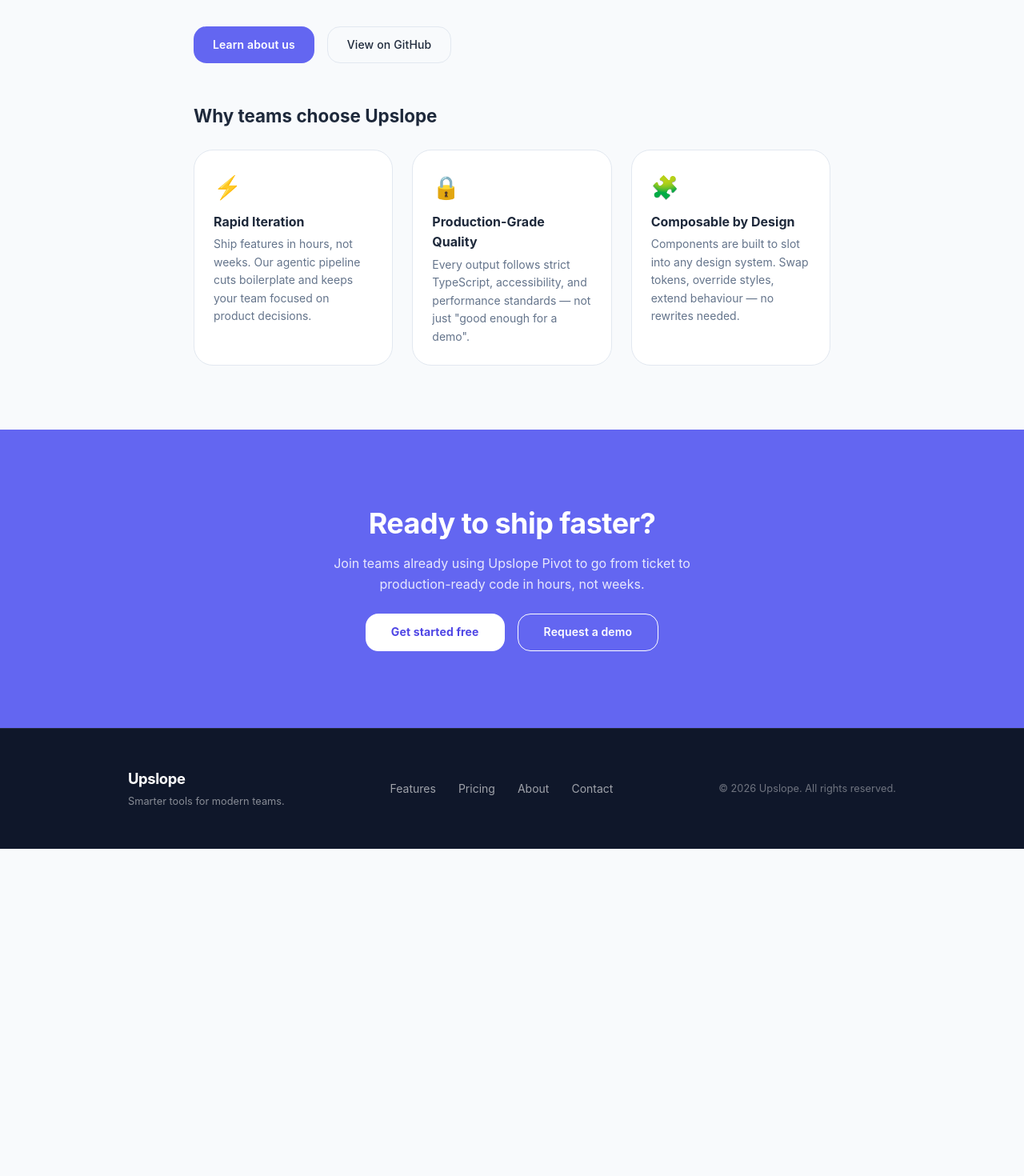
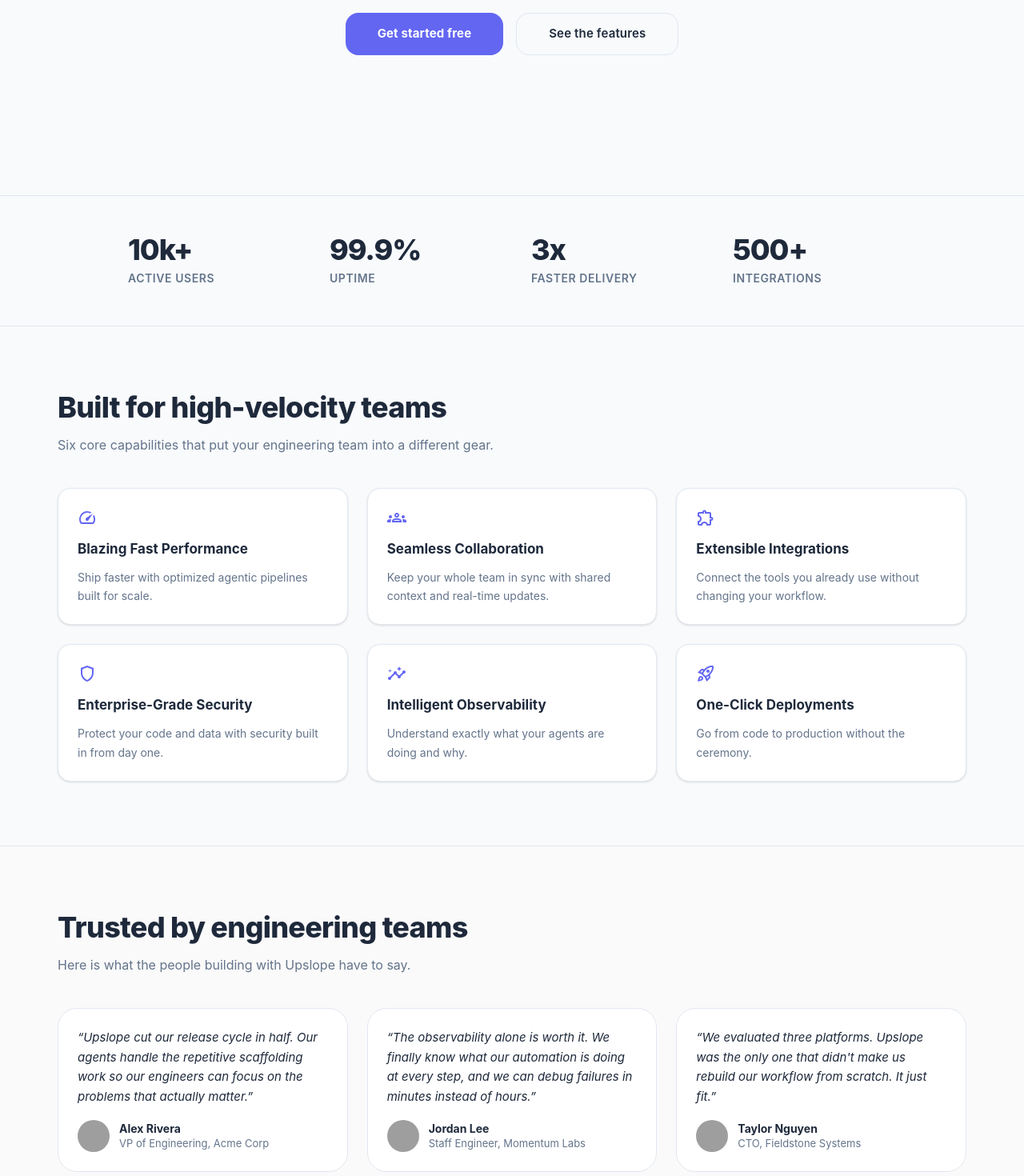
Before and after one commit to lenny-upslopepivot/kiro-test, a React (Vite) app: page / in a window 1280 px wide. Shown: the part 460-1930 px from the top of the page at 80% size. Before the commit the page ends 1521 px from the top, so only its background shows below. Built offline with nearby package versions, Linux system fonts and the light colour scheme; grey boxes are pictures that could not be loaded.

Commit message:
[IRN-53] feat: Landing Page Assembly

```diff
--- a/src/App.tsx
+++ b/src/App.tsx
@@ -1,7 +1,7 @@
 import { BrowserRouter, Route, Routes } from 'react-router-dom'
 import { ThemeContextProvider } from '@/lib'
 import { PageShell } from '@/components'
-import { Home, Features, Pricing, About, Contact, Demo, NotFound } from '@/pages'
+import { Landing, Features, Pricing, About, Contact, Demo, NotFound } from '@/pages'
 
 export const App = () => {
   return (
@@ -9,7 +9,7 @@ export const App = () => {
       <BrowserRouter>
         <Routes>
           <Route element={<PageShell />}>
-            <Route path="/" element={<Home />} />
+            <Route path="/" element={<Landing />} />
             <Route path="/features" element={<Features />} />
             <Route path="/pricing" element={<Pricing />} />
             <Route path="/about" element={<About />} />
--- /dev/null
+++ b/src/pages/Landing/Landing.tsx
@@ -0,0 +1,116 @@
+import { type ReactNode } from 'react'
+import { Box, Typography } from '@mui/material'
+import Grid from '@mui/material/Grid2'
+import SpeedOutlined from '@mui/icons-material/SpeedOutlined'
+import GroupsOutlined from '@mui/icons-material/GroupsOutlined'
+import ExtensionOutlined from '@mui/icons-material/ExtensionOutlined'
+import ShieldOutlined from '@mui/icons-material/ShieldOutlined'
+import InsightsOutlined from '@mui/icons-material/InsightsOutlined'
+import RocketLaunchOutlined from '@mui/icons-material/RocketLaunchOutlined'
+import { HeroSection, StatsBar, FeatureCard, TestimonialCard, CtaBanner } from '@/components'
+import statsData from '@/assets/data/stats.json'
+import featuresData from '@/assets/data/features.json'
+import testimonialsData from '@/assets/data/testimonials.json'
+import {
+  landingStyles,
+  LANDING_HERO,
+  LANDING_CTA,
+  FEATURES_SECTION,
+  TESTIMONIALS_SECTION,
+  type FeatureItem,
+  type TestimonialItem,
+} from './landing-helpers'
+
+// ---------------------------------------------------------------------------
+// Icon map — resolves icon name strings from features.json to ReactNode elements
+// Must live in a .tsx file because it contains JSX
+// ---------------------------------------------------------------------------
+
+const FEATURE_ICON_MAP: Record<string, ReactNode> = {
+  SpeedOutlined: <SpeedOutlined />,
+  GroupsOutlined: <GroupsOutlined />,
+  ExtensionOutlined: <ExtensionOutlined />,
+  ShieldOutlined: <ShieldOutlined />,
+  InsightsOutlined: <InsightsOutlined />,
+  RocketLaunchOutlined: <RocketLaunchOutlined />,
+}
+
+// Cast JSON imports to typed arrays — JSON has extra fields (description, _todo)
+// that are not used here; casting ensures type safety without runtime transformation
+const stats = statsData.stats
+const features = featuresData.features as FeatureItem[]
+const testimonials = testimonialsData.testimonials as TestimonialItem[]
+
+export const Landing = () => {
+  return (
+    <>
+      {/* ── Hero ─────────────────────────────────────────────────────────── */}
+      <HeroSection
+        headline={LANDING_HERO.headline}
+        subheadline={LANDING_HERO.subheadline}
+        primaryCtaLabel={LANDING_HERO.primaryCtaLabel}
+        primaryCtaHref={LANDING_HERO.primaryCtaHref}
+        secondaryCtaLabel={LANDING_HERO.secondaryCtaLabel}
+        secondaryCtaHref={LANDING_HERO.secondaryCtaHref}
+      />
+
+      {/* ── Stats Bar ────────────────────────────────────────────────────── */}
+      <StatsBar stats={stats} />
+
+      {/* ── Features Grid — 3-col desktop / 1-col mobile ─────────────────── */}
+      <Box sx={landingStyles.section}>
+        <Typography component="h2" sx={landingStyles.sectionHeading}>
+          {FEATURES_SECTION.title}
+        </Typography>
+        <Typography sx={landingStyles.sectionSubheading}>
+          {FEATURES_SECTION.subtitle}
+        </Typography>
+        <Grid container spacing={3}>
+          {features.map(({ icon, title, description }) => (
+            <Grid key={title} size={{ xs: 12, md: 6, lg: 4 }}>
+              <FeatureCard
+                icon={FEATURE_ICON_MAP[icon]}
+                title={title}
+                description={description}
+              />
+            </Grid>
+          ))}
+        </Grid>
+      </Box>
+
+      {/* ── Testimonials Row — 3-col desktop / 1-col mobile ──────────────── */}
+      <Box sx={landingStyles.testimonialsOuter}>
+        <Box sx={landingStyles.section}>
+          <Typography component="h2" sx={landingStyles.sectionHeading}>
+            {TESTIMONIALS_SECTION.title}
+          </Typography>
+          <Typography sx={landingStyles.sectionSubheading}>
+            {TESTIMONIALS_SECTION.subtitle}
+          </Typography>
+          <Grid container spacing={3}>
+            {testimonials.map(({ quote, authorName, authorTitle, avatarUrl }) => (
+              <Grid key={authorName} size={{ xs: 12, md: 4 }}>
+                <TestimonialCard
+                  quote={quote}
+                  authorName={authorName}
+                  authorTitle={authorTitle}
+                  avatarUrl={avatarUrl}
+                />
+              </Grid>
+            ))}
+          </Grid>
+        </Box>
+      </Box>
+
+      {/* ── CTA Banner ───────────────────────────────────────────────────── */}
+      <CtaBanner
+        headline={LANDING_CTA.headline}
+        subtext={LANDING_CTA.subtext}
+        primaryCtaLabel={LANDING_CTA.primaryCtaLabel}
+        primaryCtaHref={LANDING_CTA.primaryCtaHref}
+        secondaryCtaLabel={LANDING_CTA.secondaryCtaLabel}
+        secondaryCtaHref={LANDING_CTA.secondaryCtaHref}
+      />
+    </>
+  )
+}
--- /dev/null
+++ b/src/pages/Landing/index.ts
@@ -0,0 +1 @@
+export { Landing } from './Landing'
--- /dev/null
+++ b/src/pages/Landing/landing-helpers.ts
@@ -0,0 +1,126 @@
+import { type Theme } from '@mui/material'
+
+// ---------------------------------------------------------------------------
+// Hero config — landing-specific copy, kept here as a typed constant
+// ---------------------------------------------------------------------------
+
+export interface LandingHeroConfig {
+  headline: string
+  subheadline: string
+  primaryCtaLabel: string
+  primaryCtaHref: string
+  secondaryCtaLabel: string
+  secondaryCtaHref: string
+}
+
+export const LANDING_HERO: LandingHeroConfig = {
+  headline: 'Ship faster with agentic engineering',
+  subheadline:
+    'Upslope Pivot gives your team AI-powered workflows that go from ticket to production-ready code — without the ceremony.',
+  primaryCtaLabel: 'Get started free',
+  primaryCtaHref: '/demo',
+  secondaryCtaLabel: 'See the features',
+  secondaryCtaHref: '/features',
+}
+
+// ---------------------------------------------------------------------------
+// CTA Banner config
+// ---------------------------------------------------------------------------
+
+export interface LandingCtaConfig {
+  headline: string
+  subtext: string
+  primaryCtaLabel: string
+  primaryCtaHref: string
+  secondaryCtaLabel: string
+  secondaryCtaHref: string
+}
+
+export const LANDING_CTA: LandingCtaConfig = {
+  headline: 'Ready to ship faster?',
+  subtext:
+    'Join thousands of engineers already using Upslope Pivot to go from ticket to production-ready code in hours, not weeks.',
+  primaryCtaLabel: 'Get started free',
+  primaryCtaHref: '/demo',
+  secondaryCtaLabel: 'Learn more',
+  secondaryCtaHref: '/features',
+}
+
+// ---------------------------------------------------------------------------
+// Section heading config
+// ---------------------------------------------------------------------------
+
+export interface SectionHeadingConfig {
+  title: string
+  subtitle: string
+}
+
+export const FEATURES_SECTION: SectionHeadingConfig = {
+  title: 'Built for high-velocity teams',
+  subtitle:
+    'Six core capabilities that put your engineering team into a different gear.',
+}
+
+export const TESTIMONIALS_SECTION: SectionHeadingConfig = {
+  title: 'Trusted by engineering teams',
+  subtitle: 'Here is what the people building with Upslope have to say.',
+}
+
+// ---------------------------------------------------------------------------
+// Data types — mirror the shapes of the JSON data files
+// ---------------------------------------------------------------------------
+
+export interface FeatureItem {
+  title: string
+  description: string
+  longDescription: string
+  icon: string
+}
+
+export interface TestimonialItem {
+  quote: string
+  authorName: string
+  authorTitle: string
+  avatarUrl?: string
+}
+
+// ---------------------------------------------------------------------------
+// Styles
+// ---------------------------------------------------------------------------
+
+export const landingStyles = {
+  // Shared section wrapper — constrains content width and sets vertical rhythm
+  section: {
+    py: { xs: 6, md: 10 },
+    px: { xs: 2, sm: 4 },
+    maxWidth: 1200,
+    mx: 'auto',
+  },
+
+  // Testimonials section gets a subtle background tint to visually separate it
+  testimonialsOuter: (theme: Theme) => ({
+    backgroundColor:
+      theme.palette.mode === 'dark'
+        ? theme.palette.background.paper
+        : theme.palette.grey[50],
+    borderTop: `1px solid ${theme.palette.divider}`,
+    borderBottom: `1px solid ${theme.palette.divider}`,
+  }),
+
+  sectionHeading: (theme: Theme) => ({
+    fontSize: { xs: '1.75rem', md: '2.25rem' },
+    fontWeight: 800,
+    lineHeight: 1.2,
+    letterSpacing: '-0.02em',
+    color: theme.palette.text.primary,
+    mb: 1.5,
+  }),
+
+  sectionSubheading: (theme: Theme) => ({
+    fontSize: '1rem',
+    color: theme.palette.text.secondary,
+    lineHeight: 1.7,
+    maxWidth: 560,
+    mb: 5,
+  }),
+}
--- a/src/pages/index.ts
+++ b/src/pages/index.ts
@@ -1,4 +1,5 @@
 export { Home } from './home'
+export { Landing } from './Landing'
 export { About } from './about'
 export { Contact } from './contact'
 export { Features } from './features'
```
